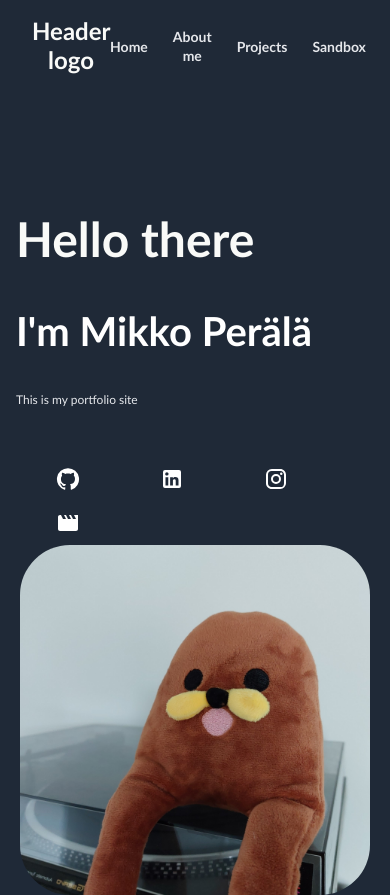
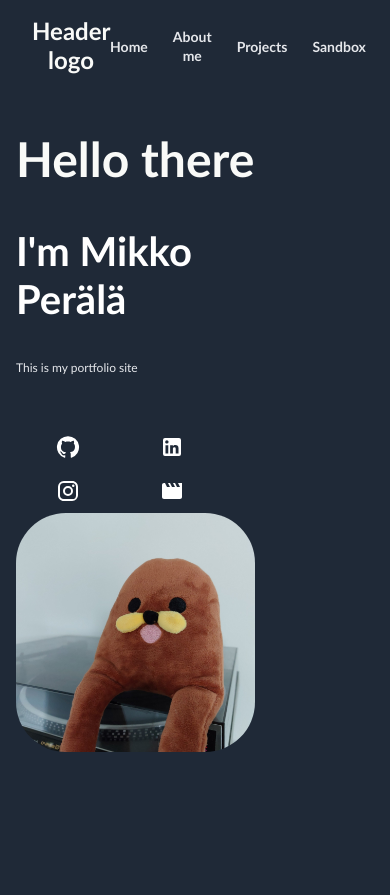
Before and after one commit to peralammikko/react-portfolio, a React (Create React App) app: page / in a window 390 px wide. Shown: the top 895 px of the page. After the commit the page ends 844 px from the top, so only its background shows below. Built offline with nearby package versions, Linux system fonts and the light colour scheme.

Commit message:
Demo button for projects, mobile view improvements maybe

```diff
--- a/src/components/Aboutme.js
+++ b/src/components/Aboutme.js
@@ -13,7 +13,7 @@ function Aboutme() {
                 className="aboutMeBox"
                 boxShadow={4}
                 direction="row"
-                justifyContent="space-evenly"
+                justifyContent="center"
                 alignItems="center"
             >
                 <Grid item md={5} className="aboutMeText">
--- a/src/components/Homepage.js
+++ b/src/components/Homepage.js
@@ -11,10 +11,13 @@ import MovieIcon from '@mui/icons-material/Movie';
 
 function Home () {
     return (
+    <div className="homeBackground">
         <Container className="homepageContainer">
             <Grid
                 container
                 className="homepageContent"
+                xs={8}
+                md={12}
             >
                 <Grid item className="homePara" md={5}>
                 <h2 className="titletext">Hello there</h2>
@@ -55,6 +58,7 @@ function Home () {
                 </Grid>
             </Grid>
         </Container>
+    </div>
     )
 }
 
--- a/src/components/Layout.js
+++ b/src/components/Layout.js
@@ -5,7 +5,7 @@ import { Button } from "@mui/material";
 const Layout = () => {
     return (
     <>
-        <div className="homepagebackground">
+        <div className="headerBackground">
             <div className="headerContainer">
                 <Link className="headerText" to='/'>Header logo</Link>
                     <ul className="headerLinks">
--- a/src/components/ProjectCard.js
+++ b/src/components/ProjectCard.js
@@ -20,7 +20,15 @@ function ProjectCard(props) {
                 <Button
                     className="cardButton"
                     size="small"
-                    onClick={()=>window.open(props.gitlink)}>Github page</Button>
+                    onClick={()=>window.open(props.demolink)}>
+                    Demo
+                </Button>
+                <Button
+                    className="cardButton"
+                    size="small"
+                    onClick={()=>window.open(props.gitlink)}>
+                    Github
+                </Button>
             </CardActions>
         </Card>
     )
--- a/src/components/Projects.js
+++ b/src/components/Projects.js
@@ -17,25 +17,26 @@ function Projects () {
                 alignItems="center"
                 direction="row"
             >
-                <Grid item xs={4} className="project-card">
+                <Grid item xs={8} md={4} className="project-card">
                     <ProjectCard
                     imgPath={monke}
                     title="Navy Seal"
                     desc="I am trained in gorilla warfare"
                     gitlink="https://www.google.com"/>
                 </Grid>
-                <Grid item xs={4} className="project-card">
+                <Grid item xs={8} md={4} className="project-card">
                     <ProjectCard
                     imgPath={calculator}
                     title="Calculator"
                     desc="A very basic calculator app made for the Odin Project"
                     gitlink="https://github.com/peralammikko/git_test"/>
                 </Grid>
-                <Grid item xs={4} className="project-card">
+                <Grid item xs={8} md={4} className="project-card">
                     <ProjectCard
                     imgPath={etchasketch}
                     title="Etch-a-Sketch"
                     desc="A little drawin app made for The Odin Project"
+                    demolink="https://etchasketch-bay.vercel.app/"
                     gitlink="https://github.com/peralammikko/etchasketch"/>
                 </Grid>
             </Grid>
--- a/src/pages/style.css
+++ b/src/pages/style.css
@@ -15,6 +15,7 @@ h2 {
 body {
     display: flex;
     flex-direction: column;
+    justify-content: center;
     margin: 0;
     font-family:'Trebuchet MS', 'Lucida Sans Unicode', 'Lucida Grande', 'Lucida Sans', Arial, sans-serif;
     text-align: center;
@@ -38,18 +39,11 @@ body {
     gap: 16px;
   }
 
-/* Homepage */
-
-
-
-  .headerText {
-    font-size: 24px;
-    font-weight: 700;
-    color: #F9FAF8;
+  .headerBackground {
+    background-color: #1f2937;
   }
 
   .headerContainer {
-    background-color: #1f2937;
     display: flex;
     padding: 16px 32px;
     justify-content: space-between;
@@ -67,9 +61,26 @@ body {
     font-weight: 800;
   }
 
+  .headerText {
+    font-size: 24px;
+    font-weight: 700;
+    color: #F9FAF8;
+  }
+
+
   .headerLink:hover {
     color: cadetblue;
   }
+
+/* Homepage */
+
+  .homeBackground {
+    width: 100%;
+    height: 100%;
+    display: flex;
+    align-items: center;
+  }
+
 
   Button.resumeButton {
     padding: 0px 15px;
@@ -103,7 +114,6 @@ body {
   .homepageContainer {
     display: flex;
     flex-direction: column;
-    padding-top: 80px;
   }
 
   .homepageContent {
@@ -139,6 +149,7 @@ body {
   .devImage {
     max-width: 350px;
     border-radius: 50px;
+    margin-bottom: 50px;
   }
 
 
@@ -198,6 +209,7 @@ Button.cardButton:hover {
 
 /* About me page */
 
+
 .aboutMeBox, .aboutSkillContainer {
     margin-top: 50px;
     border-radius: 20px;
```
Lines whose indentation alone changed are shown as unchanged.
